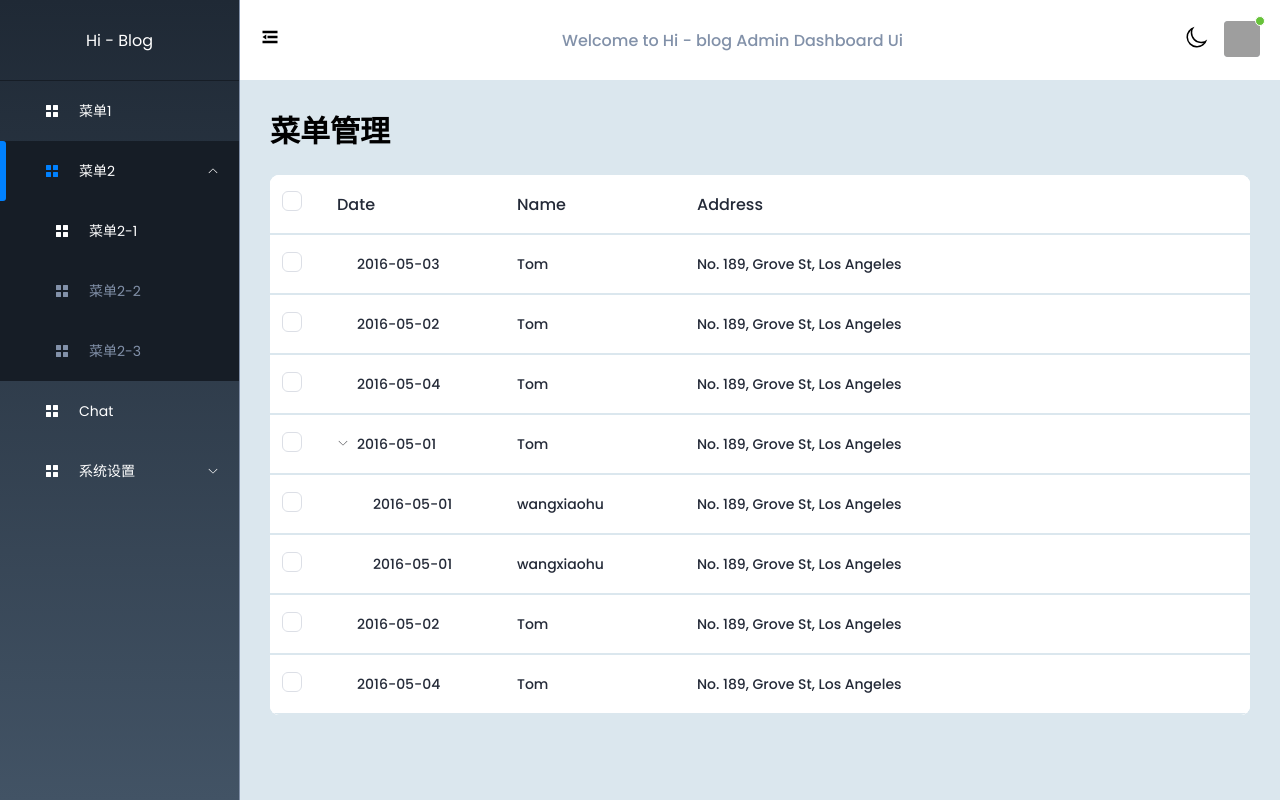
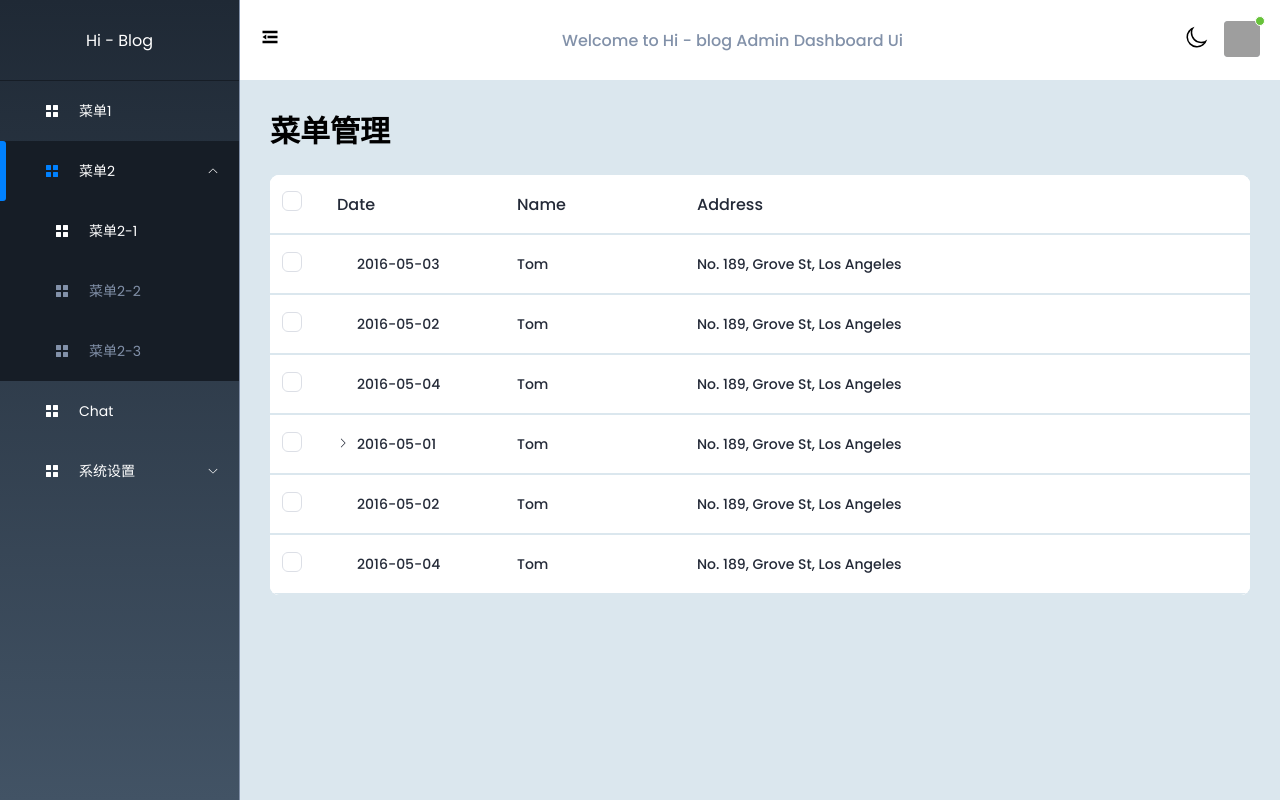
Before and after one commit to nishuiwei/admin-for-blog, a Vue app: page /main/settings/menus in a window 1280 px wide. Built offline with nearby package versions, Linux system fonts and the light colour scheme; grey boxes are pictures that could not be loaded.

Commit message:
style: 表格修改 icon 颜色

```diff
--- a/src/base-ui/table/src/hj-table.vue
+++ b/src/base-ui/table/src/hj-table.vue
@@ -1,12 +1,6 @@
 <template>
 	<div class="hj-table">
-		<el-table
-			:data="tableData"
-			style="width: 100%"
-			lazy
-			default-expand-all
-			row-key="id"
-		>
+		<el-table :data="tableData" style="width: 100%" lazy row-key="id">
 			<el-table-column type="selection" width="55" />
 			<el-table-column prop="date" label="Date" width="180" />
 			<el-table-column prop="name" label="Name" width="180" />
@@ -100,6 +94,9 @@ const tableData: TableData[] = [
 			border-bottom: 2px solid var(--background-color);
 			height: 60px;
 			color: var(--text-title-color);
+			.el-icon {
+				color: var(--text-title-color);
+			}
 			font-weight: 500;
 			.el-checkbox__inner {
 				border-radius: 6px;
```
